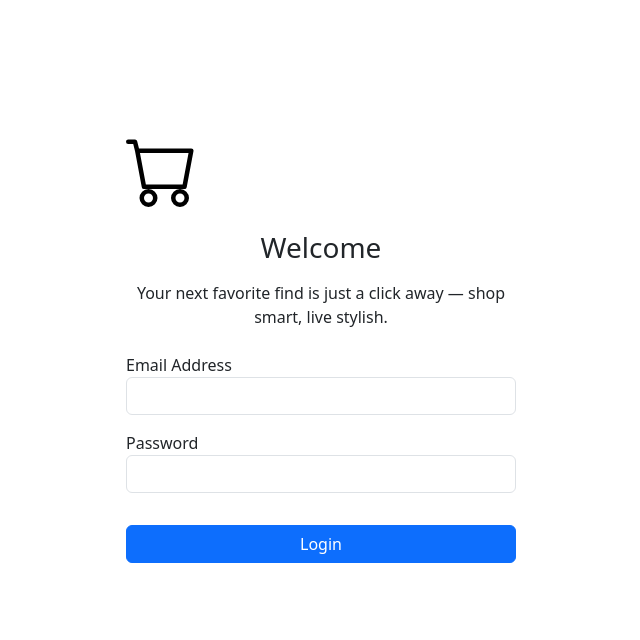
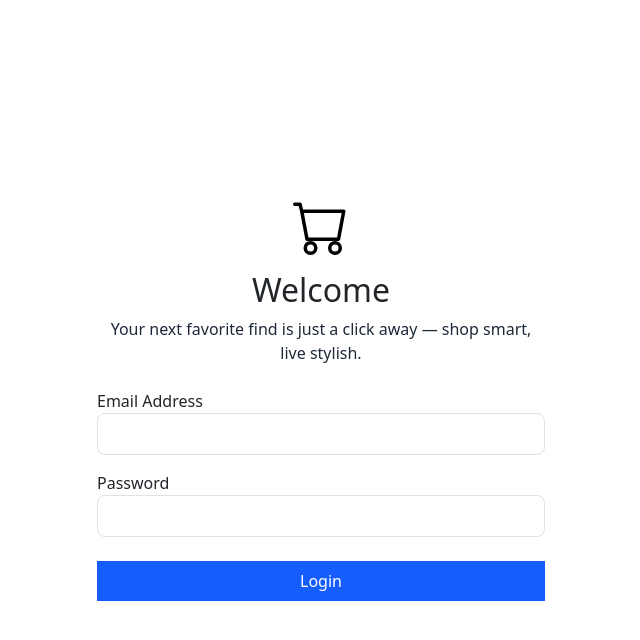
Before and after one commit to kbravrl/E-Commerce-Platform, a React (Vite) app in the folder client/: page / in a window 1280 px wide. Shown: the top 640 px of the page, without its empty margins (319-959 px from the left). Built offline with nearby package versions, Linux system fonts and the light colour scheme.

Commit message:
Integrate tailwind CSS to Login page

```diff
--- a/client/src/components/InputField.jsx
+++ b/client/src/components/InputField.jsx
@@ -3,17 +3,15 @@ import { forwardRef } from "react";
 const InputField = forwardRef(({ id, label, type, onChange }, ref) => {
   return (
     <div className="mb-3">
-      <div className="form-label-group mb-2">
       <label htmlFor={id}>{label}</label>
       <input
+        className="w-full border border-gray-300 rounded-lg py-2 px-3"
         id={id}
         ref={ref}
         type={type}
-          className="form-control"
         onChange={onChange}
         required
       />
-      </div>
     </div>
   );
 });
--- a/client/src/components/LogoHeader.jsx
+++ b/client/src/components/LogoHeader.jsx
@@ -1,15 +1,19 @@
 import cart from "../assets/icons/cart.svg";
 
-const LogoHeader = () => {
-  return (
-    <div className="text-center mb-4">
-      <img className="mb-4" src={cart} alt={cart} width="72" height="72" />
-      <h1 className="h3 mb-3 font-weight-normal">Welcome</h1>
-      <p>
-        Your next favorite find is just a click away — shop smart, live stylish.
-      </p>
-    </div>
-  );
-};
+const LogoHeader = () => (
+  <div className="text-center mb-6">
+    <img
+      className="mx-auto mb-3 w-14 h-14"
+      src={cart}
+      alt="logo"
+      width="55"
+      height="55"
+    />
+    <h2 className="font-sans mb-2">Welcome</h2>
+    <p className="text-gray-800">
+      Your next favorite find is just a click away — shop smart, live stylish.
+    </p>
+  </div>
+);
 
 export default LogoHeader;
--- a/client/src/pages/login/Login.css
+++ /dev/null
@@ -1,6 +0,0 @@
-.form-signin {
-    width: 100%;
-    max-width: 420px;
-    padding: 15px;
-    margin: 120px auto;
-}
--- a/client/src/pages/login/Login.jsx
+++ b/client/src/pages/login/Login.jsx
@@ -3,7 +3,6 @@ import { useNavigate } from "react-router-dom";
 import axios from "axios";
 import LogoHeader from "../../components/LogoHeader";
 import InputField from "../../components/InputField";
-import "./Login.css";
 
 const baseUrl = import.meta.env.VITE_API_BASE_URL;
 
@@ -14,18 +13,16 @@ const Login = () => {
 
   const handleSubmit = async (e) => {
     e.preventDefault();
-
     try {
       const response = await axios.post(`${baseUrl}/auth/login`, {
-        email : emailRef.current.value,
-        password : passwordRef.current.value,
+        email: emailRef.current.value,
+        password: passwordRef.current.value,
       });
-
       const token = response.data.data.token;
       localStorage.setItem("token", token);
       navigate("/products");
     } catch (error) {
-      if (error.response && error.response.status === 401) {
+      if (error.response?.status === 401) {
         alert("Incorrect email or password.");
       } else {
         alert(
@@ -37,22 +34,25 @@ const Login = () => {
   };
 
   return (
-    <div>
-      <form className="form-signin" onSubmit={handleSubmit}>
+    <div className="min-h-screen flex items-center justify-center">
+      <form onSubmit={handleSubmit} className="w-full max-w-md">
         <LogoHeader />
         <InputField
-          id={"inputEmail"}
+          id="inputEmail"
           ref={emailRef}
-          label={"Email Address"}
-          type={"email"}
+          label="Email Address"
+          type="email"
         />
         <InputField
-          id={"inputPassword"}
+          id="inputPassword"
           ref={passwordRef}
-          label={"Password"}
-          type={"password"}
+          label="Password"
+          type="password"
         />
-        <button type="submit" className="btn btn-primary w-100 mt-3">
+        <button
+          type="submit"
+          className="w-full bg-blue-600 hover:bg-blue-700 text-white py-2 rounded-lg mt-2"
+        >
           Login
         </button>
       </form>
```
Lines whose indentation alone changed are shown as unchanged.
